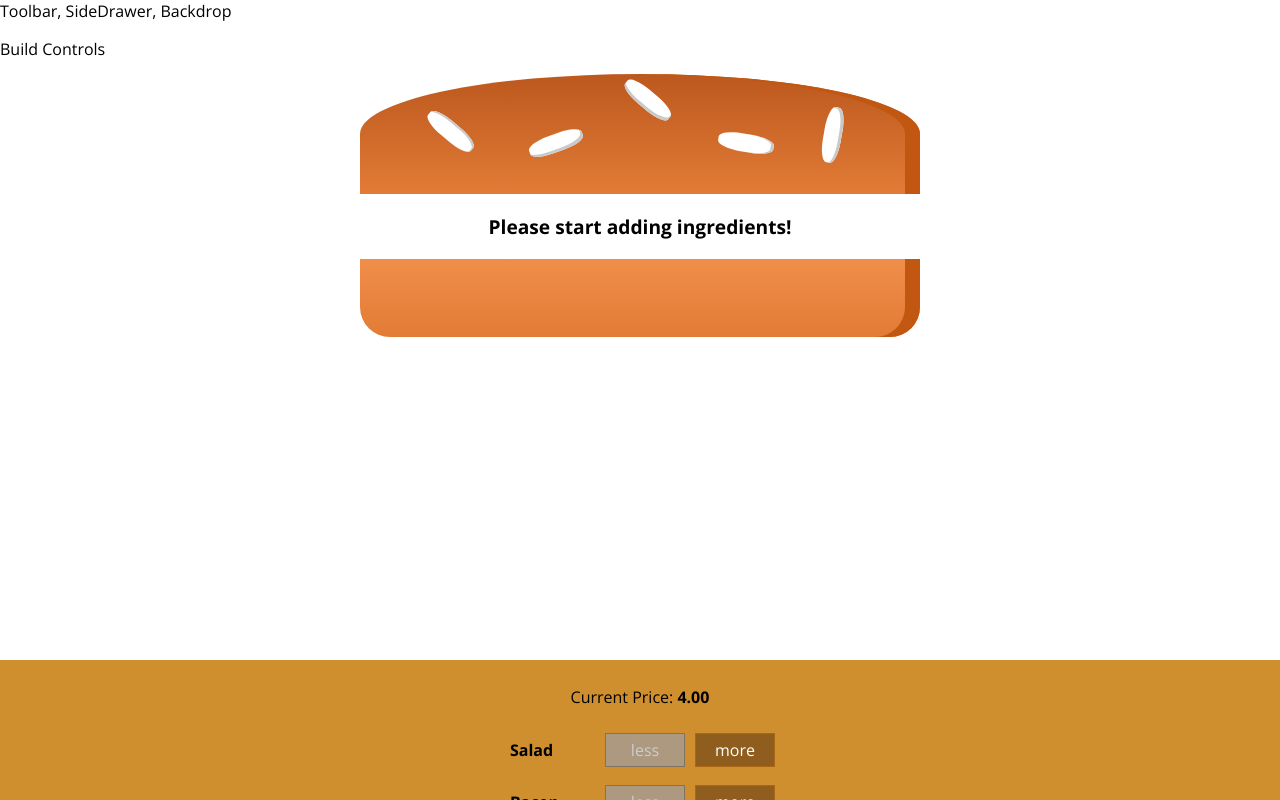
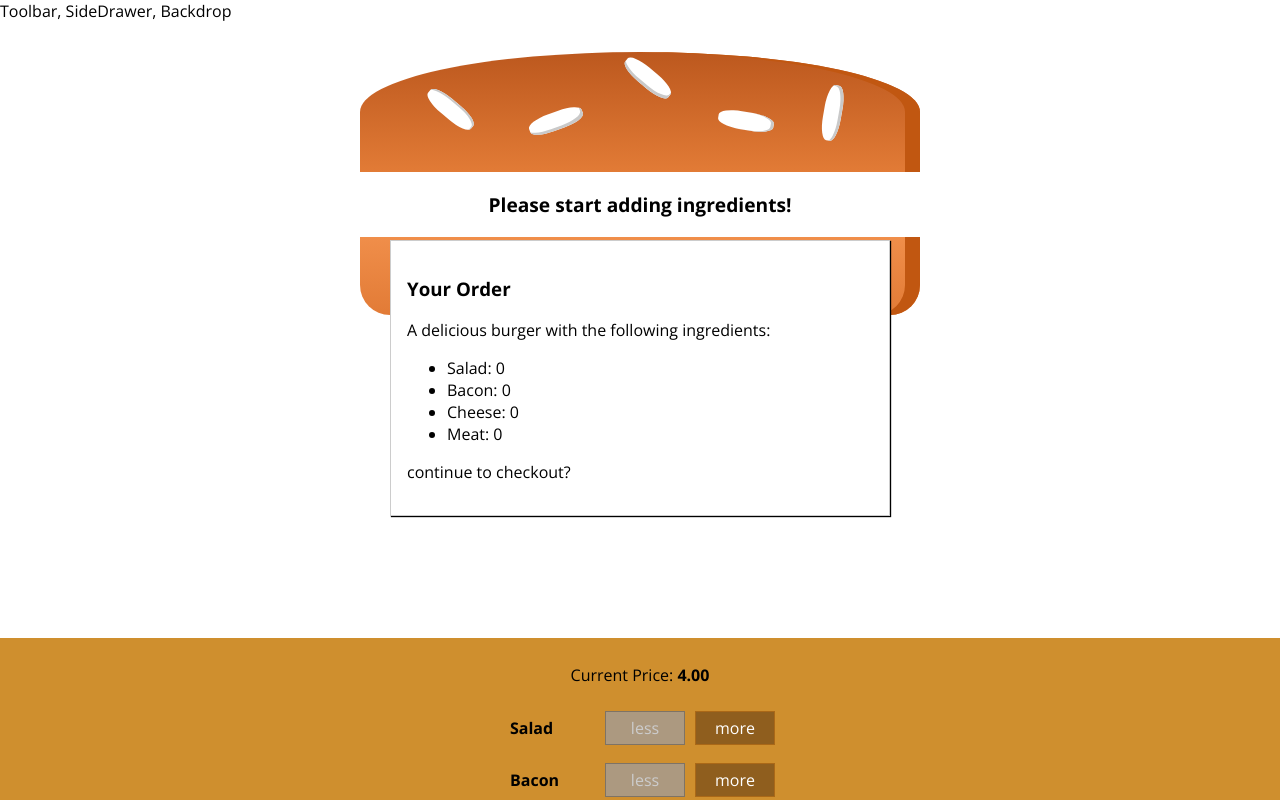
Before and after one commit to Uni-qunzhiw/React-BurgerBuilder, a React (Create React App) app: page / in a window 1280 px wide. Shown: the top 800 px of the page. Built offline with nearby package versions, Linux system fonts and the light colour scheme; the HTML template or start-up script is replaced by a standard one.

Commit message:
set up modal to show ingredients and price

```diff
--- /dev/null
+++ b/src/components/Burger/OrderSummary/OrderSummary.js
@@ -0,0 +1,27 @@
+import React from'react';
+
+
+import Aux from '../../../hoc/Aux';
+
+const orderSummary = (props) => {
+    const ingredientSummary = Object.keys(props.ingredients)
+        .map(igKey => {
+            return (
+                <li key={igKey}>
+                    <span style = {{textTransform: 'capitalize'}}>{igKey}</span>: {props.ingredients[igKey]}
+                </li>);
+        });
+        console.log(ingredientSummary);
+    return (
+        <Aux>
+            <h3>Your Order</h3>
+            <p>A delicious burger with the following ingredients:</p>
+            <ul>
+               {ingredientSummary}
+            </ul>
+            <p>continue to checkout?</p>
+        </Aux>
+    )
+};
+
+export default orderSummary;
--- a/src/components/UI/Modal/Modal.js
+++ b/src/components/UI/Modal/Modal.js
@@ -0,0 +1,11 @@
+import React from 'react';
+
+import classes from '../Modal/Modal.module.css';
+
+const modal = (props) => (
+    <div className = {classes.Modal}>
+        {props.children}
+    </div>
+);
+
+export default modal;
--- /dev/null
+++ b/src/components/UI/Modal/Modal.module.css
@@ -0,0 +1,20 @@
+.Modal {
+    position: fixed;
+    z-index: 500;
+    background-color: white;
+    width: 70%;
+    border: 1px solid #ccc;
+    box-shadow: 1px 1px 1px black;
+    padding: 16px;
+    left: 15%;
+    top: 30%;
+    box-sizing: border-box;
+    transition: all 0.3s ease-out;
+}
+
+@media (min-width: 600px) {
+    .Modal {
+        width: 500px;
+        left: calc(50% - 250px);
+    }
+}
--- a/src/containers/BurgerBuilder/BurgerBuilder.js
+++ b/src/containers/BurgerBuilder/BurgerBuilder.js
@@ -3,7 +3,8 @@
 import Burger from '../../components/Burger/Burger';
 import BuildControls from '../../components/Burger/BuildControls/BuildControls';
 import Aux from "../../hoc/Aux";
-
+import Modal from'../../components/UI/Modal/Modal';
+import OrderSummary from  '../../components/Burger/OrderSummary/OrderSummary';
 const INGRREDIENT_PRICE = {
     salad: 1,
     cheese: 1,
@@ -88,8 +89,9 @@
 
         return (
             <Aux>
-
-                <div>Build Controls</div>
+                <Modal >
+                    <OrderSummary ingredients = {this.state.ingredients} />
+                </Modal>
                 <Burger ingredients = {this.state.ingredients}/>
                 <BuildControls
                     ingredientAdded = {this.addIngredientHandler}
```
Also changed, not shown: 1 other file (tests, documents, lock files or other folders).
